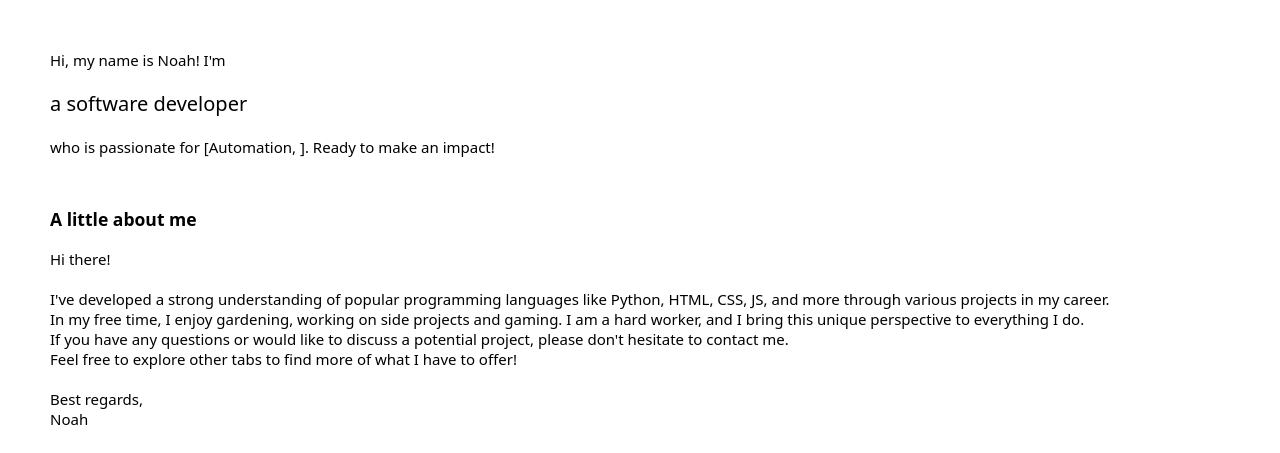
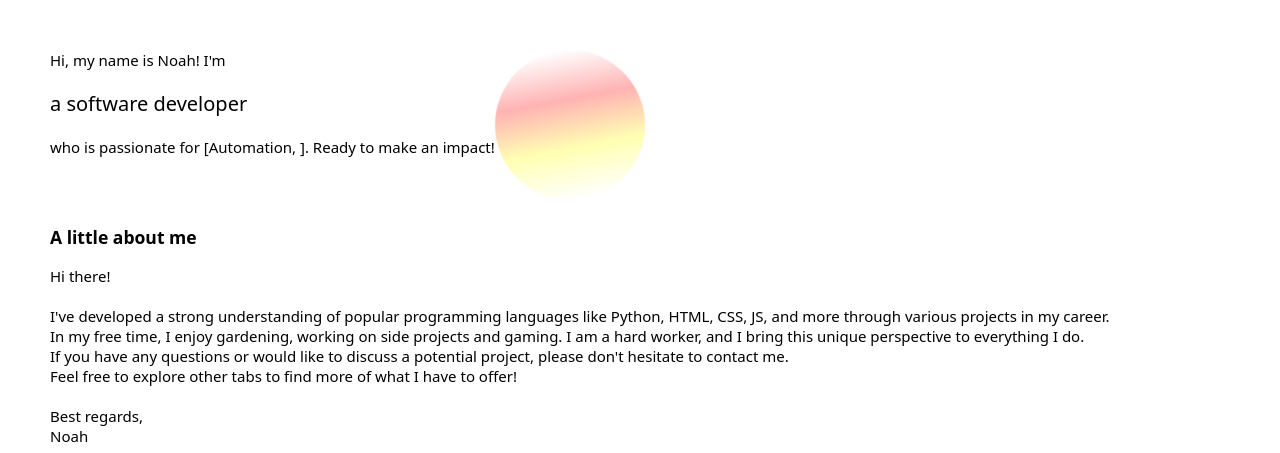
Before and after one commit to njsacco/njsacco.github.io, a PHP site: page / in a window 1280 px wide. Shown: the part 67-520 px from the top of the page. Run offline with PHP 8.4, Linux system fonts and the light colour scheme.

Commit message:
Added a spinner to play with in future

```diff
--- a/index.css
+++ b/index.css
@@ -28,6 +28,8 @@
     color: rgb(0, 0, 0);
 }
 
+
+
 body{
     margin: 0px;
 }
@@ -37,12 +39,37 @@
     font-size: 15px;
 }
 
+/* INTRODUCTION STUFF */
+.introduction-container{
+   overflow: hidden;
+   display: flex;
+   flex-wrap: wrap;
+}
 .introduction{
     text-align: left;
     padding: 0px;
     margin: 0px;
     margin-bottom: 50px;
+    margin-right: 0px;
 }
+
+/* SPINNER FORMATTING */
+.spinner {
+  width: 150px;
+  height: 150px;
+  border-radius: 100%;
+  background: linear-gradient(90deg, rgba(255,0,0,0) 0%, rgba(255,0,0,1) 33%, rgba(255,255,0,1) 66%, rgba(255,255,0,0) 100%);
+  opacity: 0.3;
+  animation: spin 30s linear infinite;
+
+}
+
+@keyframes spin {
+  100% {
+    transform: rotate(360deg);
+  }
+}
+
 
 .aboutMe{
     text-align: left;
@@ -63,6 +90,8 @@
 text-align: center;
 margin-top: 100px;
 }
+
+
 
 /* Project card formatting */
 .project-container {
--- a/index.html
+++ b/index.html
@@ -11,13 +11,16 @@
 <body>
     <div x-include-html="header.html"></div>
     <main>
+        <div class="introduction-container">
+            <div class="introduction">
+                <p>Hi, my name is Noah! I'm </p>
+                <br>
+                <div class="bolded-profession">a software developer</div>
+                <br>
+                <p>who is passionate for [Automation, ]. Ready to make an impact!</p>
+            </div>
+            <div class="spinner"></div>
 
-        <div class="introduction">
-            <p>Hi, my name is Noah! I'm </p>
-            <br>
-            <div class="bolded-profession">a software developer</div>
-            <br>
-            <p>who is passionate for [Automation, ]. Ready to make an impact!</p>
         </div>
 
         <div class="aboutMe">
@@ -47,7 +50,7 @@
         <div class="project-container">
 
             <div class="project-card">
-                <img src="../images/FirstWebsite.PNG" alt="Project 1">
+                <img src="../images/FirstWebsite.png" alt="Project 1">
                 <h2>My First Website</h2>
                 <p>An intro to HTML, PHP, SQL, and CSS. 4 different porgrams each building on the last. Ends with a working database.</p>
                 <a href="http://ocelot.aul.fiu.edu/~nsacc004/index.html">View Project</a>
```
Also changed, not shown: images/CatSpin.png (added).
